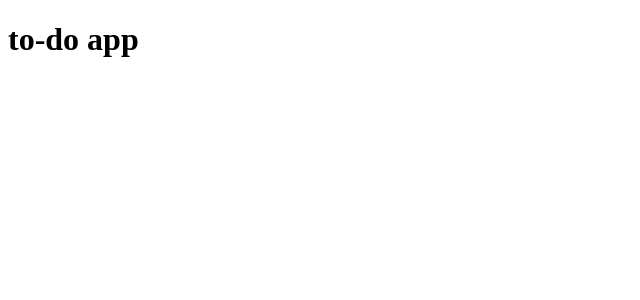
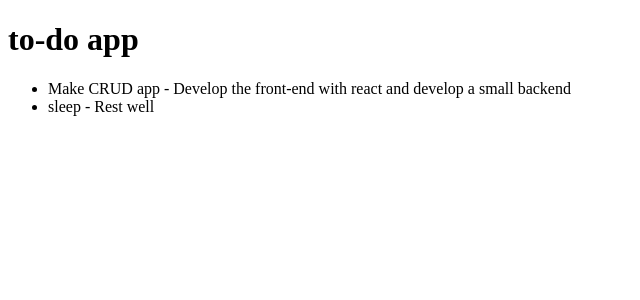
Before and after one commit to lucasmaloni/to-do-app, a React (Vite) app: page / in a window 1280 px wide. Shown: the top 300 px of the page, without its empty margins (0-640 px from the left). Built offline with nearby package versions, Linux system fonts and the light colour scheme; data requests are answered from the project's data file.

Commit message:
reading and rendering data

```diff
--- /dev/null
+++ b/db.json
@@ -0,0 +1,16 @@
+{
+    "tasks":[
+        {
+            "id": 1,
+            "title": "Make CRUD app",
+            "description": "Develop the front-end with react and develop a small backend",
+            "status": "ongoing"
+        },
+        {
+            "id":2,
+            "title": "sleep",
+            "description": "Rest well",
+            "status": "pending"
+        }
+    ]
+}
--- a/package.json
+++ b/package.json
@@ -7,9 +7,12 @@
     "dev": "vite",
     "build": "vite build",
     "lint": "eslint .",
-    "preview": "vite preview"
+    "preview": "vite preview",
+    "server": "json-server --watch db.json --port 3001"
   },
   "dependencies": {
+    "axios": "^1.11.0",
+    "json-server": "^1.0.0-beta.3",
     "react": "^19.1.1",
     "react-dom": "^19.1.1"
   },
--- a/src/App.jsx
+++ b/src/App.jsx
@@ -1,11 +1,33 @@
 import { useState } from "react";
+import { useEffect } from "react";
+import axios from 'axios';
 
 function App() {
   const[tasks, setTasks] = useState([]);
 
+  useEffect(()=> {
+    const getTasks = async () => {
+      try{
+        const response = await axios.get("http://localhost:3001/tasks");
+        setTasks(response.data);
+      } catch(error){
+        console.log("There was an error  trying to retrieve the data", error);
+      }
+    }
+
+    getTasks();
+  },[])
+
+  function enlistTasks(){
+      const taskList = tasks.map(task => <li key={task.id}>{task.title} - {task.description}</li>)
+
+    return <ul>{taskList}</ul>
+  }
+
   return (
     <div>
       <h1>to-do app</h1>
+      {enlistTasks()}
     </div>
   );
 }
```
Also changed, not shown: src/components/TaskForm.jsx (added, +7 -0 lines), src/components/TaskList.jsx (added), 1 other file (tests, documents, lock files or other folders).
